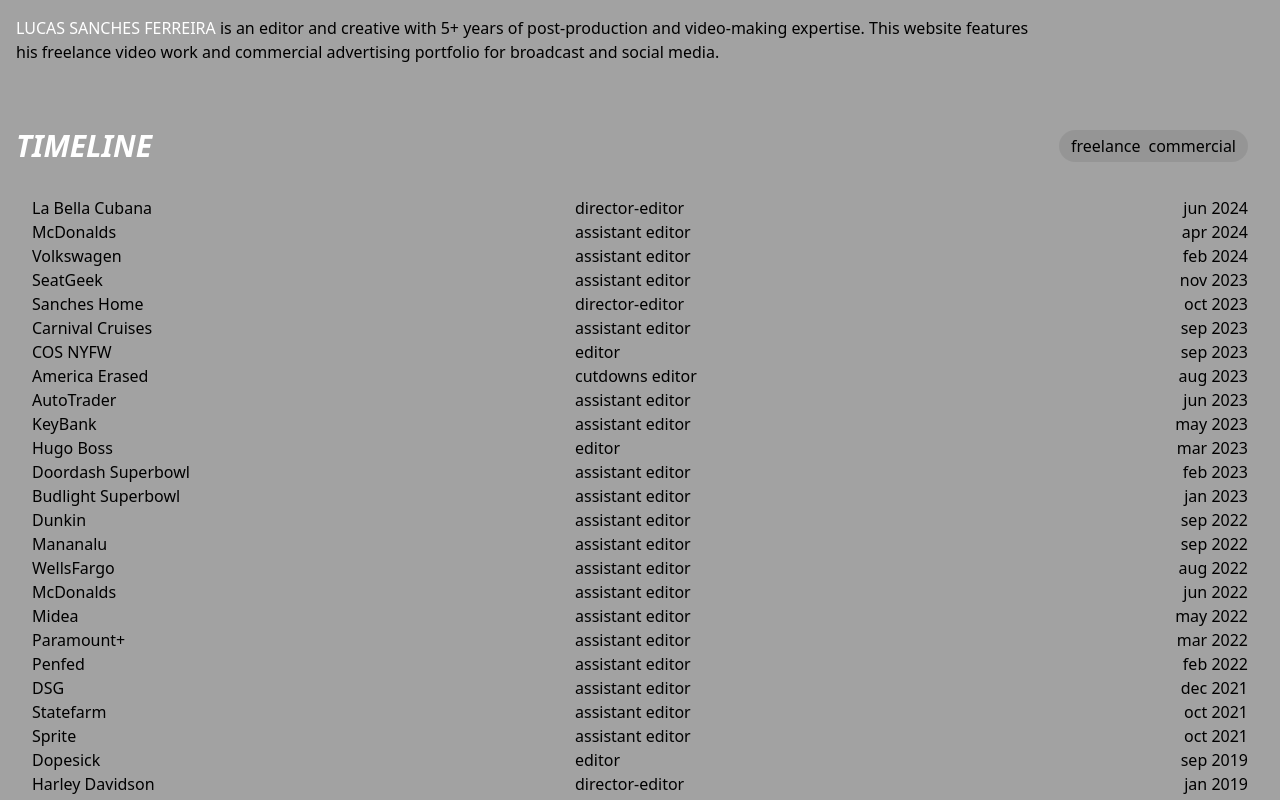
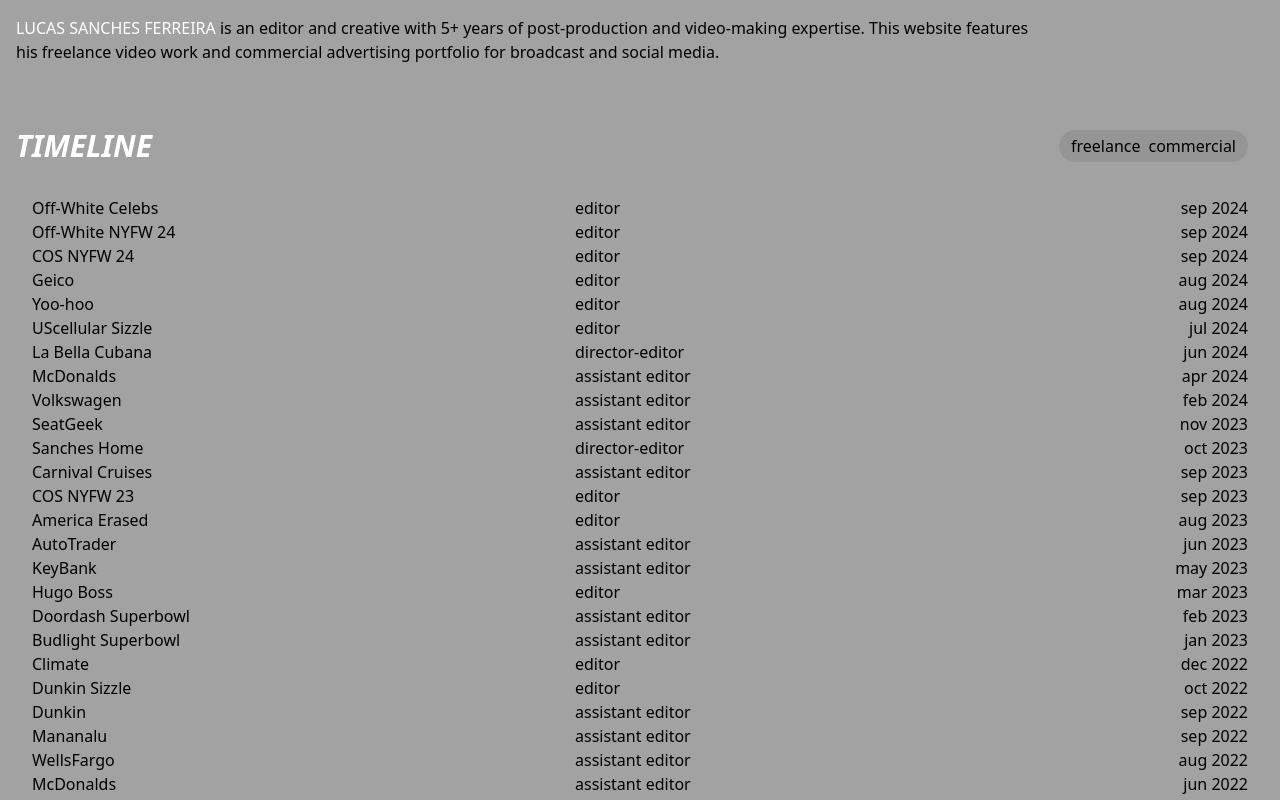
Before and after one commit to devinlizardi/lsf-portfolio, a React (Vite) app: page / in a window 1280 px wide. Shown: the top 800 px of the page. Built offline with nearby package versions, Linux system fonts and the light colour scheme.

Commit message:
feat: new content 09-17

```diff
--- a/src/assets/works.js
+++ b/src/assets/works.js
@@ -1,4 +1,60 @@
 export default [
+  {
+    "title": "Dunkin Sizzle",
+    "type": "editor",
+    "date": "2022-10T00:00",
+    "filter": "commercial",
+    "url": "https://player.vimeo.com/video/1010079028"
+  },
+  {
+    "title": "Climate",
+    "type": "editor",
+    "date": "2022-12T00:00",
+    "filter": "commercial",
+    "url": "https://player.vimeo.com/video/1010078982"
+  },
+  {
+    "title": "UScellular Sizzle",
+    "type": "editor",
+    "date": "2024-07T00:00",
+    "filter": "commercial",
+    "url": "https://player.vimeo.com/video/1010079084"
+  },
+  {
+    "title": "Geico",
+    "type": "editor",
+    "date": "2024-08T00:00",
+    "filter": "commercial",
+    "url": "https://player.vimeo.com/video/1010079056"
+  },
+  {
+    "title": "Yoo-hoo",
+    "type": "editor",
+    "date": "2024-08T00:00",
+    "filter": "freelance",
+    "url": "https://player.vimeo.com/video/1010079117"
+  },
+  {
+    "title": "Off-White Celebs",
+    "type": "editor",
+    "date": "2024-09T00:00",
+    "filter": "freelance",
+    "url": "https://player.vimeo.com/video/1010079070"
+  },
+  {
+    "title": "Off-White NYFW 24",
+    "type": "editor",
+    "date": "2024-09T00:00",
+    "filter": "freelance",
+    "url": "https://player.vimeo.com/video/1010079076"
+  },
+  {
+    "title": "COS NYFW 24",
+    "type": "editor",
+    "date": "2024-09T00:00",
+    "filter": "freelance",
+    "url": "https://player.vimeo.com/video/1010079007"
+  },
   {
     "title": "La Bella Cubana",
     "type": "director-editor",
@@ -42,7 +98,7 @@
     "url": "https://player.vimeo.com/video/892776349"
   },
   {
-    "title": "COS NYFW",
+    "title": "COS NYFW 23",
     "type": "editor",
     "date": "2023-09T00:00",
     "filter": "freelance",
@@ -50,7 +106,7 @@
   },
   {
     "title": "America Erased",
-    "type": "cutdowns editor",
+    "type": "editor",
     "date": "2023-08T00:00",
     "filter": "commercial",
     "url": "https://player.vimeo.com/video/892776339"
```
